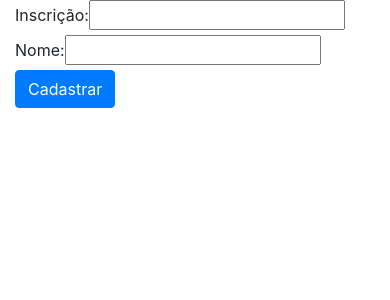
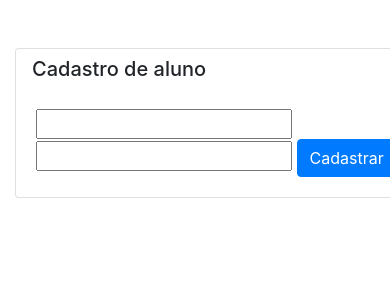
Before and after one commit to Diorgeles/controle_atividades, a Django app: page /cadastrar-aluno in a window 390 px wide; the page is wider, and only the part inside the window is pictured. Shown: the part 136-436 px from the top of that part. Run offline with Django 3.2, Linux system fonts and the light colour scheme; some libraries are stand-ins or nearby versions.

Commit message:
add card insert_student

```diff
--- a/core/templates/core/insert_student.html
+++ b/core/templates/core/insert_student.html
@@ -1,9 +1,24 @@
 {% extends "core/base.html" %}
 {% load bootstrap %}
 {% block main %}
-<form action="{% url 'core_insert_student' %}" method="POST">
-    {% csrf_token %}
-    {{ form|bootstrap }}
-  <button type="submit" class="btn btn-primary">Cadastrar</button>
-</form>
+<div class="row mt-5">
+  <div class="col-sm-3"></div>
+  <div class="col-sm-6">
+      <div class="card" style="width:500px">
+          <h5 class="mt-2 px-3">Cadastro de aluno</h5>
+          <div class="card-body">
+            <form action="{% url 'core_insert_student' %}" method="POST">
+                {% csrf_token %}
+                {{ form.subscription|bootstrap }}
+                {{ form.name|bootstrap }}
+                <button type="submit" class="btn btn-primary">Cadastrar</button>
+            </form>
+          </div>
+      </div>
+  </div>
+  <div class="col-sm-3"></div>
+
+</div>
+
+
 {% endblock %}
```
